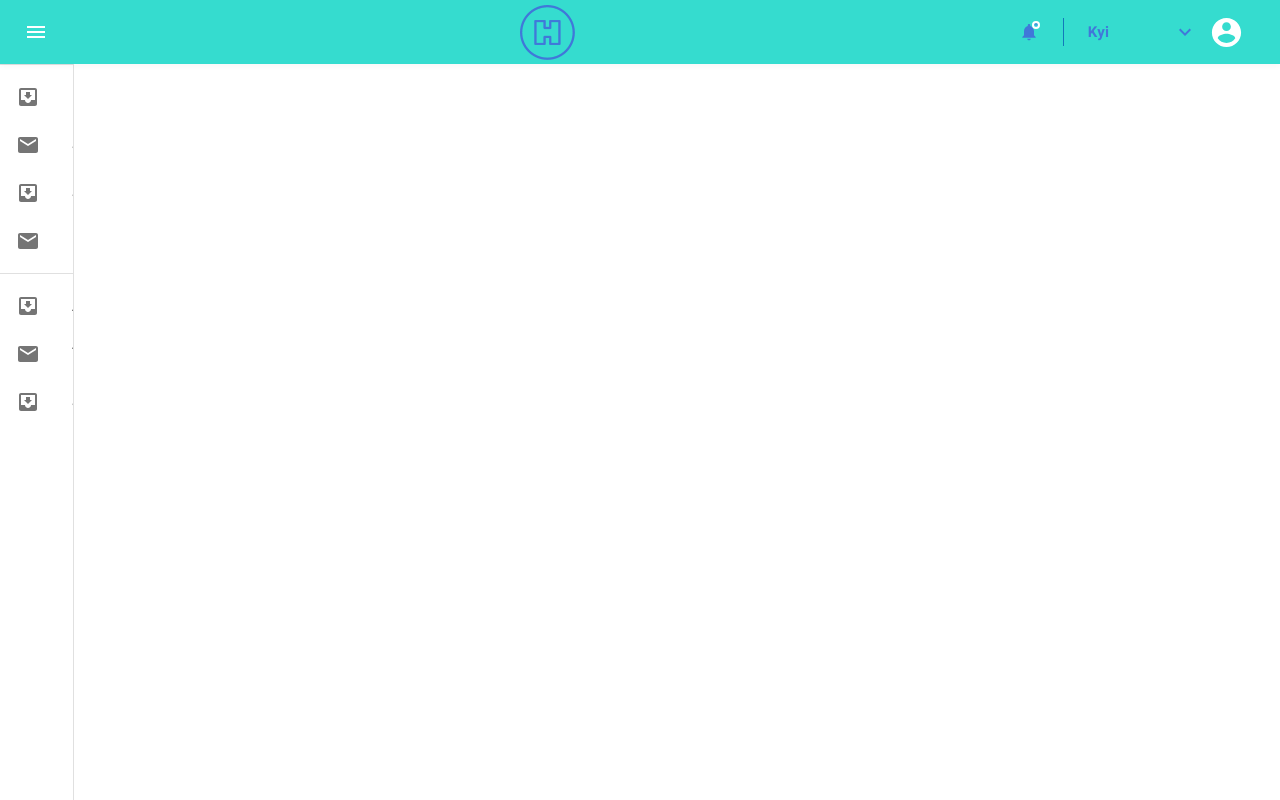
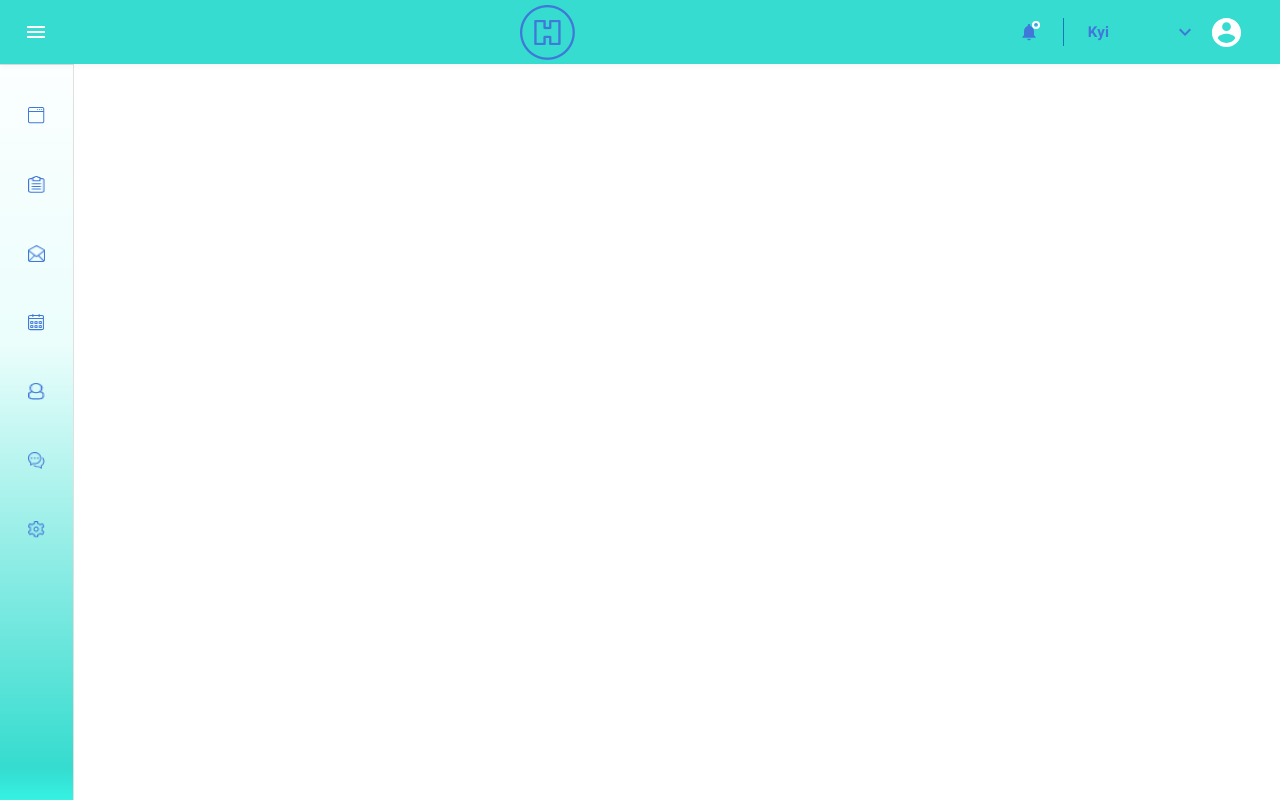
Before and after one commit to gyimyarsayar/doctor_spa, a React (Create React App) app: page / in a window 1280 px wide. Built offline with nearby package versions, Linux system fonts and the light colour scheme.

Commit message:
finishing layout

```diff
--- a/src/components/MiniDrawer.jsx
+++ b/src/components/MiniDrawer.jsx
@@ -11,16 +11,27 @@ import ChevronLeftIcon from "@material-ui/icons/ChevronLeft";
 import Divider from "@material-ui/core/Divider";
 import List from "@material-ui/core/List";
 import ListItem from "@material-ui/core/ListItem";
-import ListItemIcon from "@material-ui/core/ListItemIcon";
-import ListItemText from "@material-ui/core/ListItemText";
-import InboxIcon from "@material-ui/icons/MoveToInbox";
-import MailIcon from "@material-ui/icons/Mail";
+
+// static images
+import windowOutline from "../static/images/window-outline.png";
+import clipboard from "../static/images/clipboard-square-symbol.png";
+import email from "../static/images/opened-email-outlined-envelope-back-interface-symbol.png";
+import calendar from "../static/images/weekly-calendar-outline-event-interface-symbol.png";
+import user from "../static/images/user-outline-male-symbol-of-interface.png";
+import chat from "../static/images/chat-oval-speech-bubbles-symbol.png";
+import gear from "../static/images/gear-outlined-symbol.png";
+
+const kDrawerIconSize = 17;
 
 const useStyles = makeStyles((theme) => ({
   drawer: {
     width: kDrawerWidth,
     flexShrink: 0,
     whiteSpace: "nowrap"
+  },
+  root: {
+    background:
+      "transparent linear-gradient(180deg, #FFFFFF 0%, #EBFEFC 43%, #35DCCF 96%, #35F2E3 100%) 0% 0% no-repeat padding-box"
   },
   drawerOpen: {
     width: kDrawerWidth,
@@ -47,6 +58,18 @@ const useStyles = makeStyles((theme) => ({
     padding: theme.spacing(0, 1),
     // necessary for content to be below app bar
     ...theme.mixins.toolbar
+  },
+  staticIcon: {
+    width: kDrawerIconSize,
+    height: kDrawerIconSize
+  },
+  listItem: {
+    justifyContent: "center",
+    height: 53,
+    margin: "1rem 0",
+    "&:hover": {
+      background: "#3f78d929"
+    }
   }
 }));
 
@@ -66,7 +89,7 @@ const MiniDrawer = ({ open, setState }) => {
         [classes.drawerClose]: !open
       })}
       classes={{
-        paper: clsx({
+        paper: clsx(classes.root, {
           [classes.drawerOpen]: open,
           [classes.drawerClose]: !open
         })
@@ -83,25 +106,13 @@ const MiniDrawer = ({ open, setState }) => {
       </div>
       <Divider />
       <List>
-        {["Inbox", "Starred", "Send email", "Drafts"].map((text, index) => (
-          <ListItem button key={text}>
-            <ListItemIcon>
-              {index % 2 === 0 ? <InboxIcon /> : <MailIcon />}
-            </ListItemIcon>
-            <ListItemText primary={text} />
-          </ListItem>
-        ))}
-      </List>
-      <Divider />
-      <List>
-        {["All mail", "Trash", "Spam"].map((text, index) => (
-          <ListItem button key={text}>
-            <ListItemIcon>
-              {index % 2 === 0 ? <InboxIcon /> : <MailIcon />}
-            </ListItemIcon>
-            <ListItemText primary={text} />
-          </ListItem>
-        ))}
+        {[windowOutline, clipboard, email, calendar, user, chat, gear].map(
+          (image, index) => (
+            <ListItem button key={index} className={classes.listItem}>
+              <img className={classes.staticIcon} src={image} alt="" />
+            </ListItem>
+          )
+        )}
       </List>
     </Drawer>
   );
```
